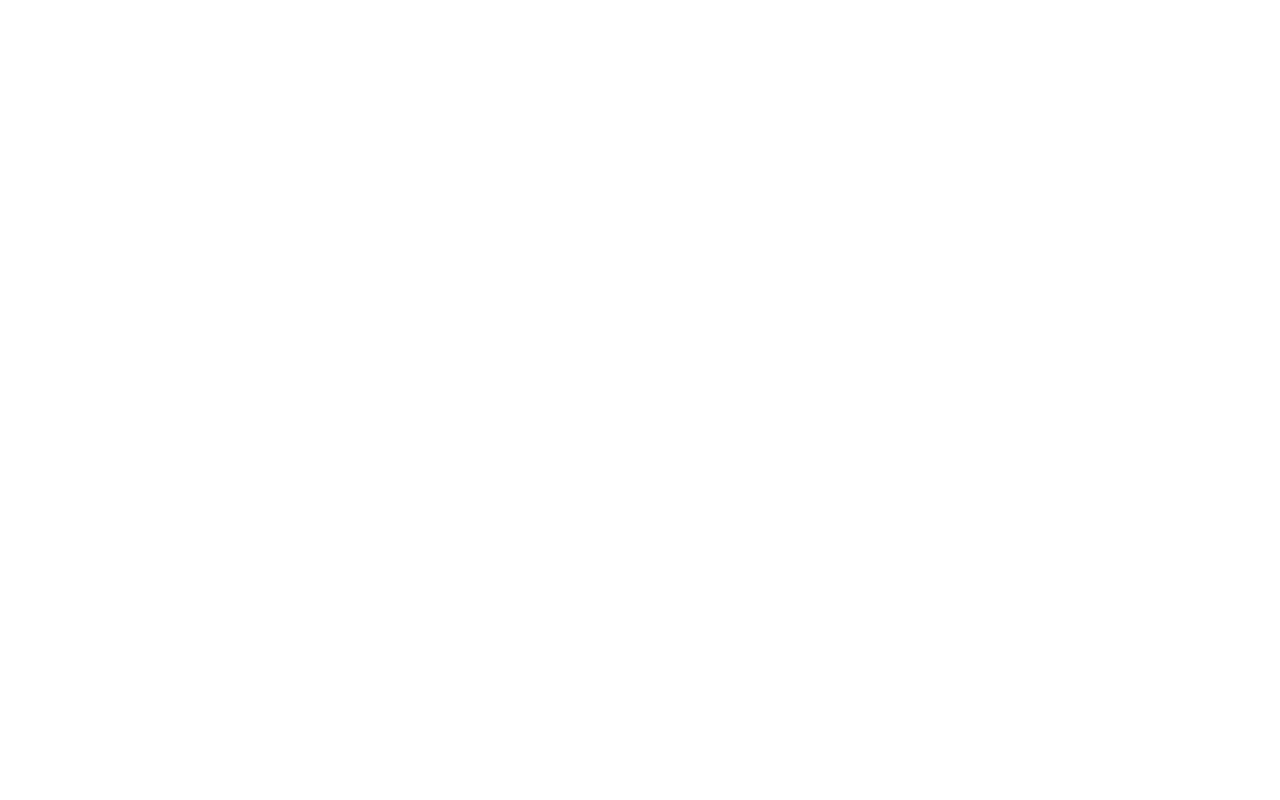
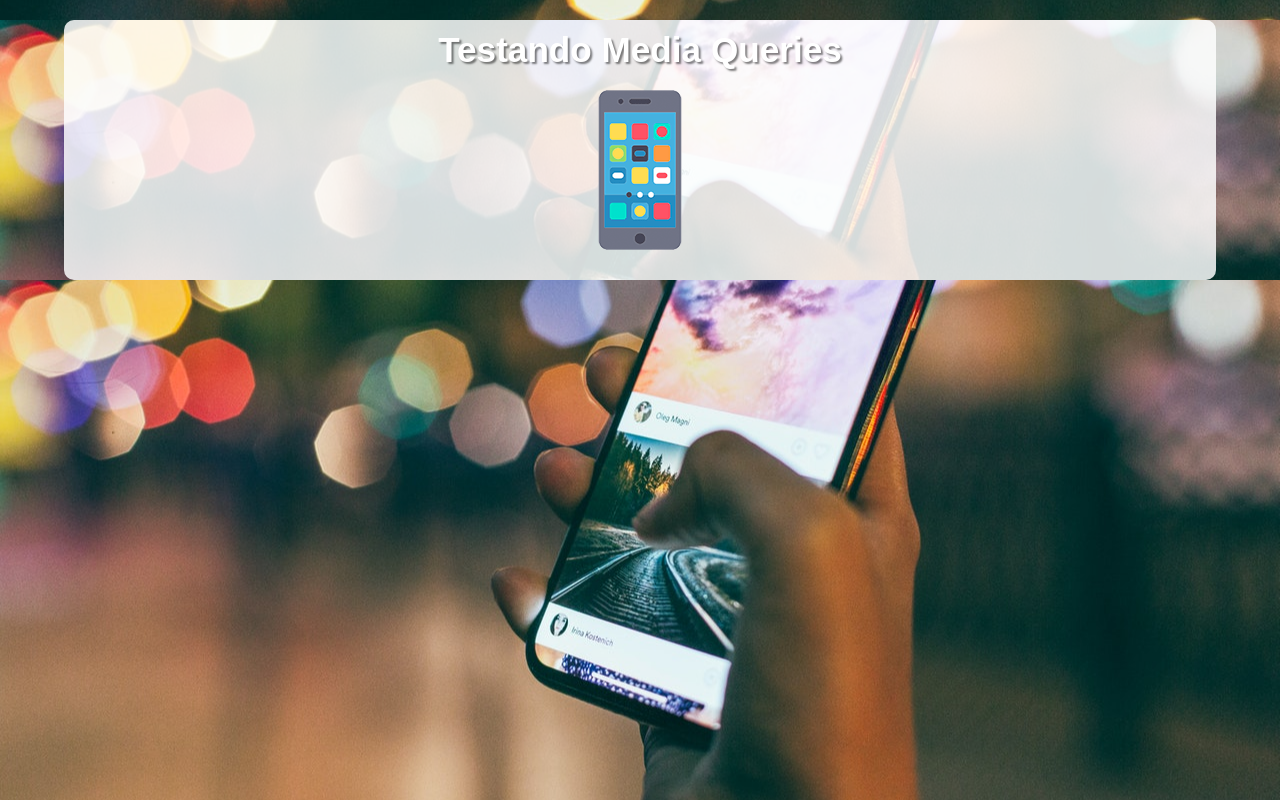
Before and after one commit to JoseAlmeidaP/html-css-modulo04, a plain HTML site: page bloco d/mq004/index.html in a window 1280 px wide. Drawn offline with Linux system fonts and the light colour scheme.

Commit message:
atualizando mq004

```diff
--- /dev/null
+++ b/bloco d/mq004/estilos/media-query.css
@@ -0,0 +1,3 @@
+@charset "UTF-8";
+
+/*Todas as demais mídias*/
--- /dev/null
+++ b/bloco d/mq004/estilos/style.css
@@ -0,0 +1,50 @@
+@charset "UTF-8";
+
+/*Versão Mobile First*/
+
+*{
+    font-family: Arial, Helvetica, sans-serif;
+    font-size: 1.3em;
+    margin: 0px;
+    padding: 0px;
+    box-sizing: border-box;
+
+}
+
+html {
+
+    height: 100vh;
+}
+
+body, html {
+    background: black url(../imagens/back-phone.jpg) no-repeat;
+    background-size: cover;
+    background-position: center center;
+}
+
+main {
+    background-color: rgba(255, 255, 255, 0.835);
+    width: 90vw;
+    margin: auto;
+    margin-top: 20px;
+    border-radius: 10px;
+    padding: 10px;
+}
+
+h1 {
+    text-align: center;
+    color: white;
+    font-size: 1em;
+    text-shadow: 2px 2px 2px rgba(0, 0, 0, 0.494);
+}
+
+img {
+    display: block;
+    margin: auto;
+}
+
+img#phone { display: block;}
+img#tablet { display: none;}
+img#print { display: none;}
+img#pc { display: none;}
+img#tv { display: none;}
--- a/bloco d/mq004/index.html
+++ b/bloco d/mq004/index.html
@@ -4,8 +4,17 @@
     <meta charset="UTF-8">
     <meta name="viewport" content="width=device-width, initial-scale=1.0">
     <title>Media Query</title>
+    <link rel="stylesheet" href="estilos/style.css" media="all">
+    <link rel="stylesheet" href="estilos/media-query.css" media="all">
 </head>
 <body>
-
+    <main>
+        <h1>Testando  Media Queries</h1>
+        <img id="phone" src="imagens/icon-phone.png" alt="Acessando via smartphone">
+        <img id="tablet" src="imagens/icon-tablet.png" alt="Acessando via Tablet">
+        <img id="print" src="imagens/icon-print.png" alt="Versão para impressão">
+        <img id="pc" src="imagens/icon-pc.png" alt="Versão para desktop">
+        <img id="tv" src="imagens/icon-tv.png" alt="Versão para TV">
+    </main>
 </body>
 </html>
```
